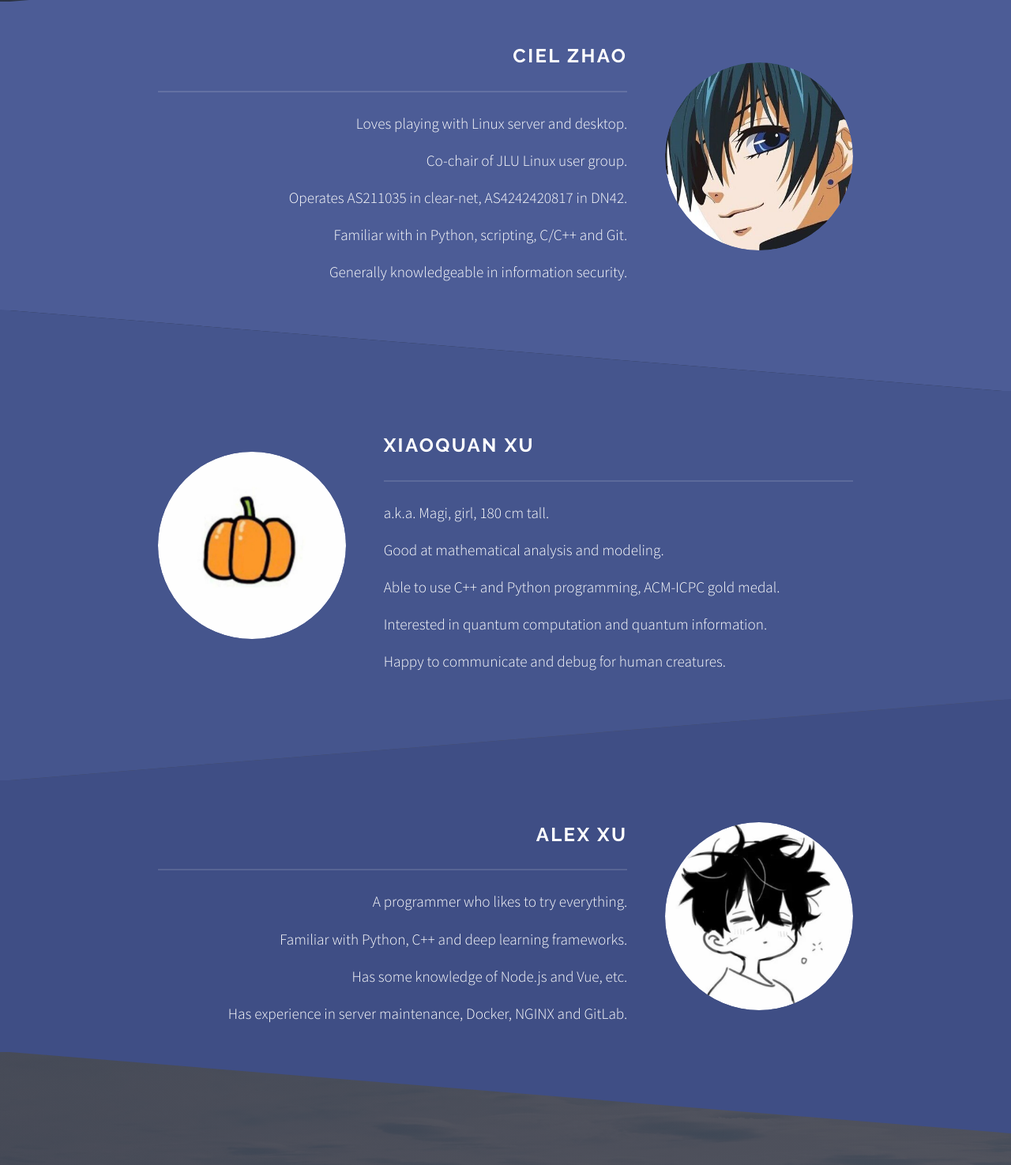
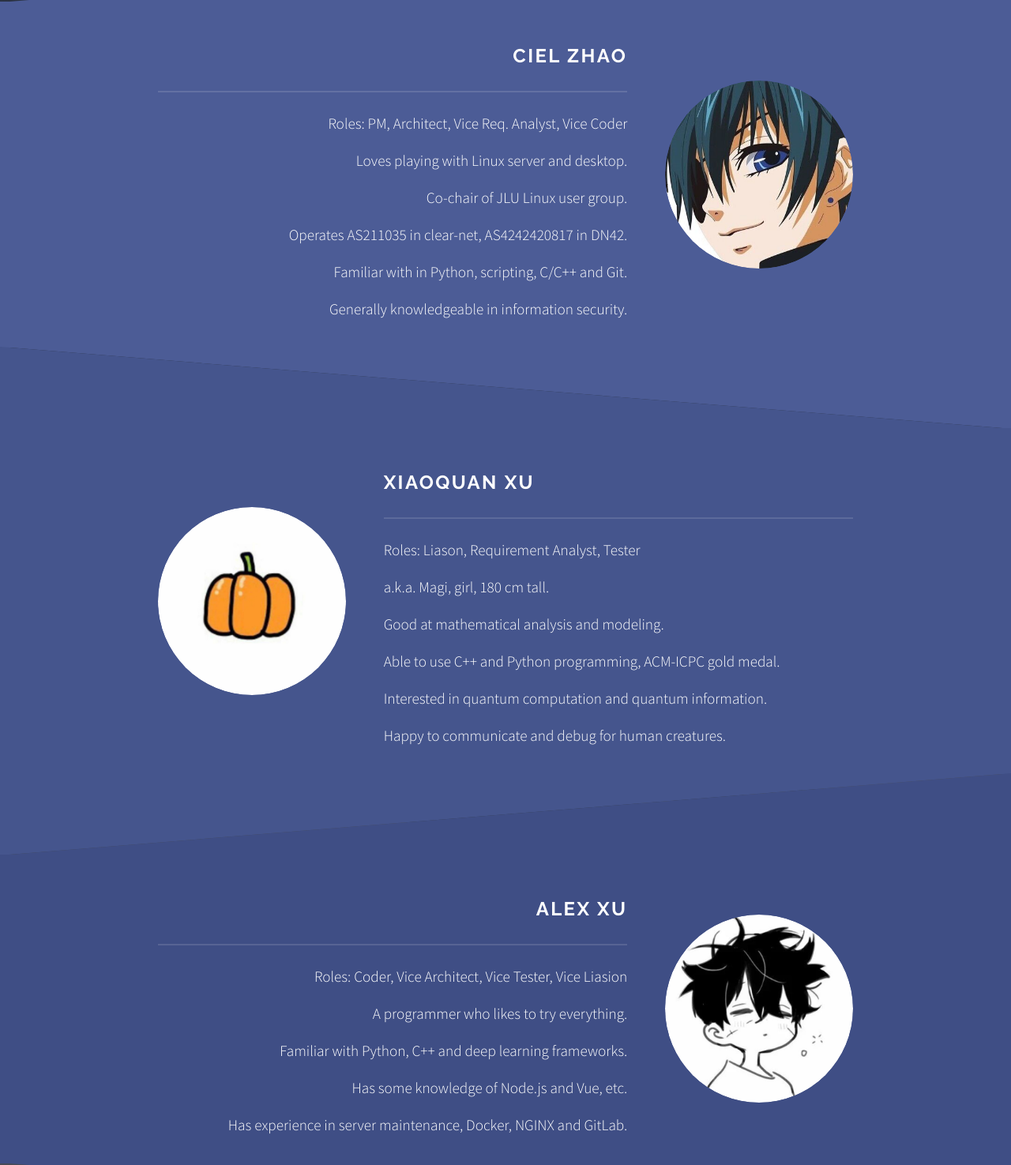
Before and after one commit to PigeonholeDSD/homepage, a plain HTML site: page index.html in a window 1280 px wide. Shown: the part 502-1977 px from the top of the page at 79% size. Drawn offline with Linux system fonts and the light colour scheme.

Commit message:
add roles

```diff
--- a/index.html
+++ b/index.html
@@ -66,6 +66,7 @@
 									<a href="#" class="image"><img src="images/cielzhao.png" alt="" /></a>
 									<div class="content">
 										<h2 class="major">Ciel Zhao</h2>
+										<p>Roles: PM, Architect, Vice Req. Analyst, Vice Coder</p>
 										<p>Loves playing with Linux server and desktop.</p>
 										<p>Co-chair of JLU Linux user group.</p>
 										<p>Operates AS211035 in clear-net, AS4242420817 in DN42.</p>
@@ -82,6 +83,7 @@
 									<a href="#" class="image"><img src="images/xiaoquanxu.jpg" alt="" /></a>
 									<div class="content">
 										<h2 class="major">Xiaoquan Xu</h2>
+										<p>Roles: Liason, Requirement Analyst, Tester</p>
 										<p>a.k.a. Magi, girl, 180 cm tall.</p>
 										<p>Good at mathematical analysis and modeling.</p>
 										<p>Able to use C++ and Python programming, ACM-ICPC gold medal.</p>
@@ -98,6 +100,7 @@
 									<a href="#" class="image"><img src="images/alexxu.jpg" alt="" /></a>
 									<div class="content">
 										<h2 class="major">Alex Xu</h2>
+										<p>Roles: Coder, Vice Architect, Vice Tester, Vice Liasion</p>
 										<p>A programmer who likes to try everything.</p>
 										<p>Familiar with Python, C++ and deep learning frameworks.</p>
 										<p>Has some knowledge of Node.js and Vue, etc.</p>
```
